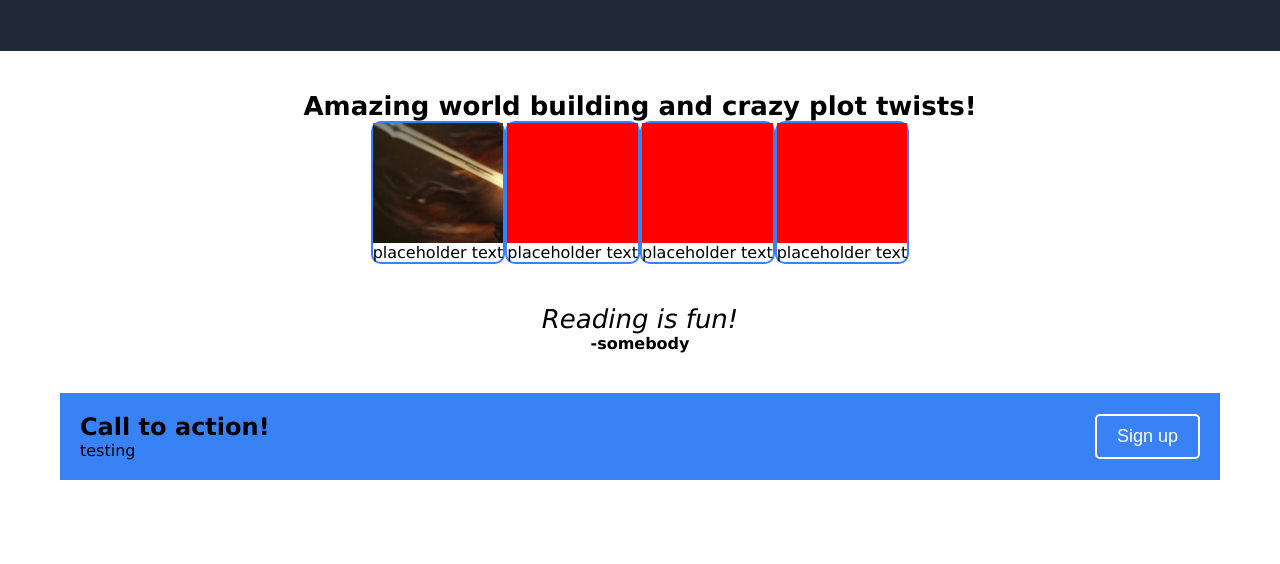
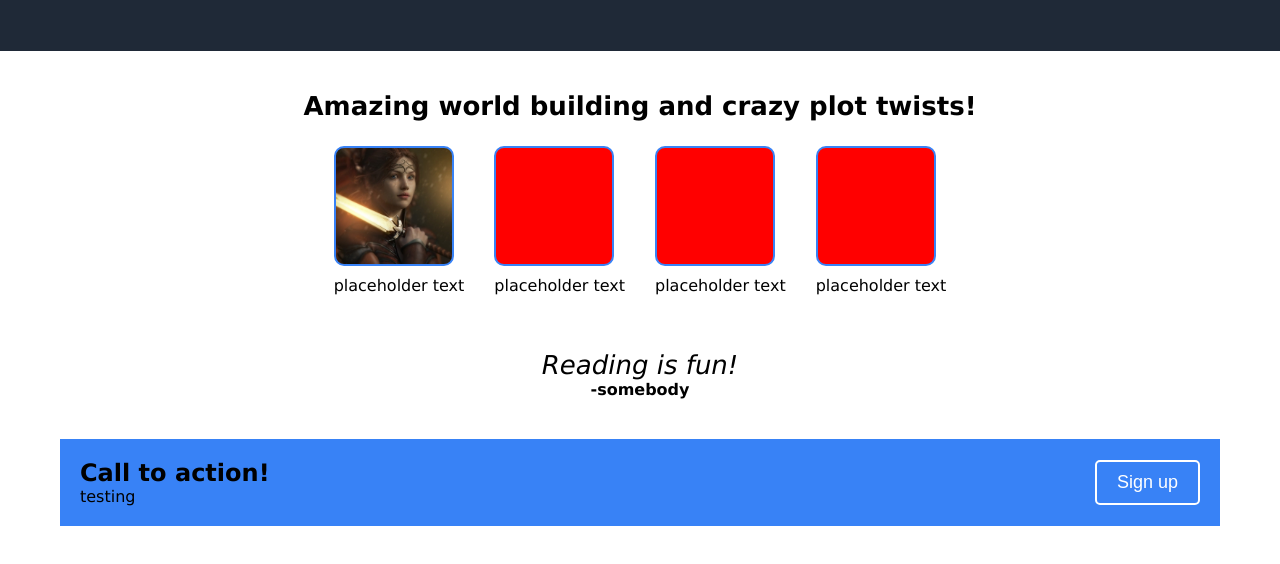
Before and after one commit to brenstart/odin-landing-page, a plain HTML site: page index.html in a window 1280 px wide. Shown: the part 366-930 px from the top of the page. Before the commit the page ends 886 px from the top, so only its background shows below. Drawn offline with Linux system fonts and the light colour scheme.

Commit message:
align image inside border to focus on subject
by using background-position

```diff
--- a/style.css
+++ b/style.css
@@ -116,21 +116,33 @@ a {
 }
 
 .thumbnail-and-subtext {
-  border: 2px solid #3882F6;
-  border-radius: 10px;
+
+  margin: 15px;
   display: flex;
   flex-direction: column;
-  justify-content: space-between;
+  justify-content: center;
 }
 
 .thumb-border {
   background-color: red;
   height: 120px;
+  width: 120px;
   background-size: cover;
+  border-radius: 10px;
+  border: 2px solid #3882F6;
+  margin: 10px 0;
+
+}
+
+.subtext {
+  display: flex;
+  justify-content: center;
 }
 
 .thumbnail-one {
   background-image: url(images/warrior-4458063_1280.jpg);
+  background-position: 100% 50%;
+  background-repeat: no-repeat;
 }
 
 .thumbnail img {
```
